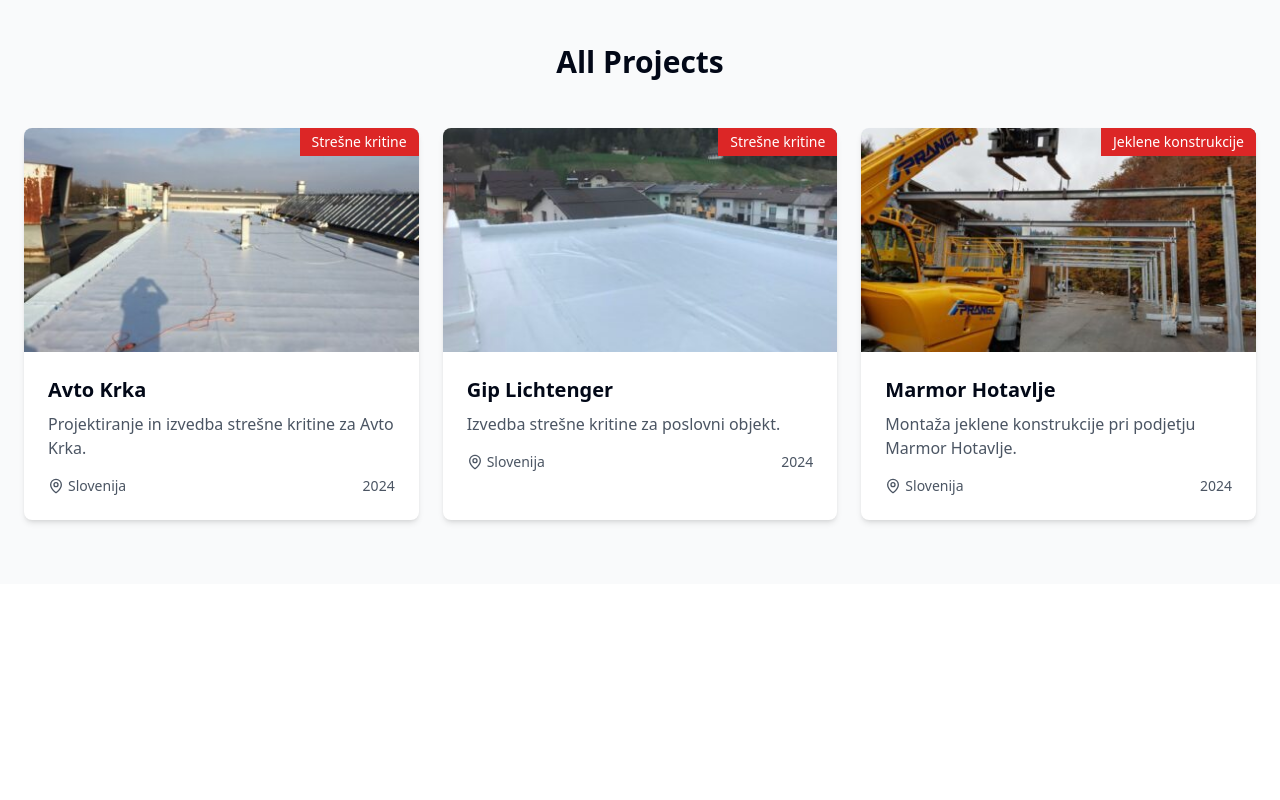
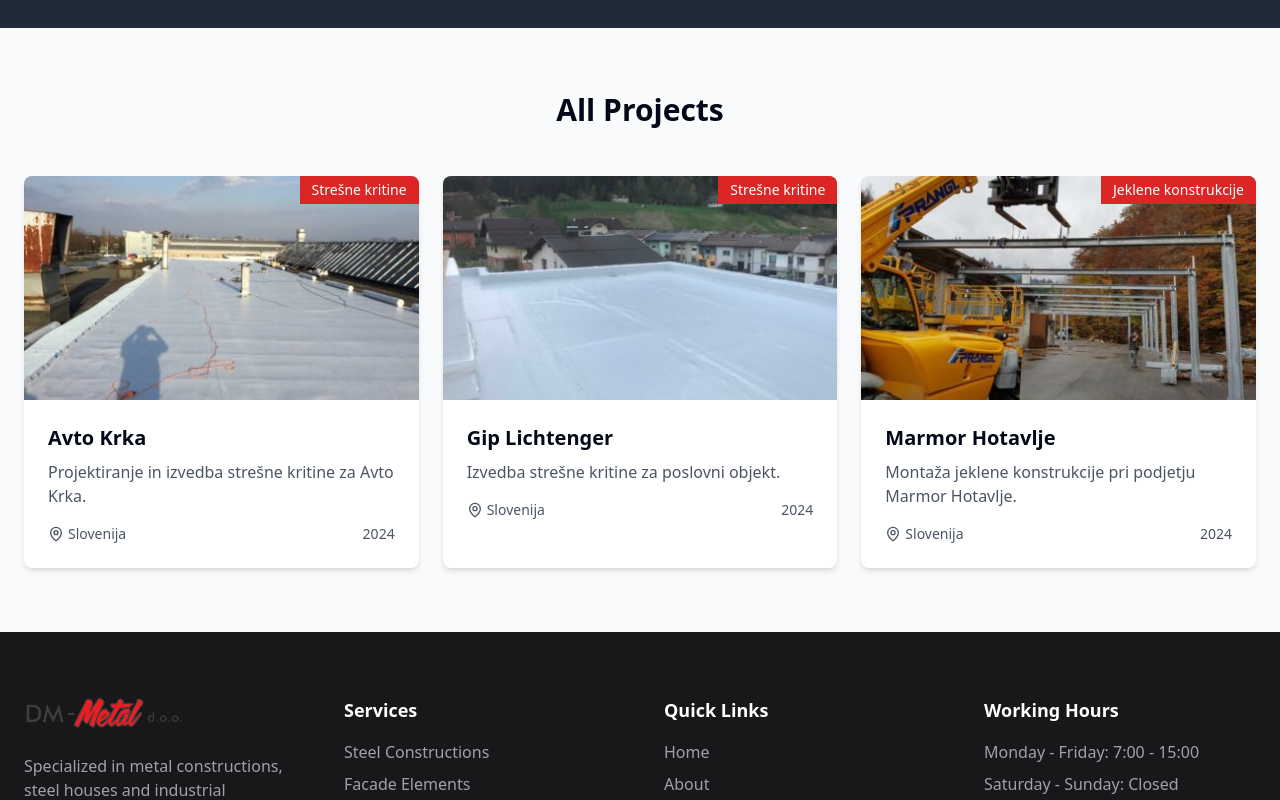
Before and after one commit to TimBlazic/dm-metal, a Next.js app: page /en/storitve/fasadni-elementi in a window 1280 px wide. Shown: the part 2340-3140 px from the top of the page. Before the commit the page ends 2924 px from the top, so only its background shows below. Built offline with nearby package versions, Linux system fonts and the light colour scheme.

Commit message:
small changes

```diff
--- a/app/[lang]/storitve/[service]/client-page.tsx
+++ b/app/[lang]/storitve/[service]/client-page.tsx
@@ -186,7 +186,7 @@ export default function ServicePageClient({
             </div>
 
             {/* Gallery */}
-            <div className="mt-12">
+            <div className="my-12">
               <div className="flex items-center mb-6">
                 <div className="h-px flex-1 bg-gray-200"></div>
                 <h2 className="text-xl md:text-2xl font-bold px-4">
@@ -332,8 +332,9 @@ export default function ServicePageClient({
           </h2>
           <div className="grid grid-cols-1 md:grid-cols-2 lg:grid-cols-3 gap-6">
             {bottomProjects.map((project) => (
-              <div
+              <Link
                 key={project.id}
+                href={`/${params.lang}/reference/${project.id}`}
                 className="group bg-white rounded-lg overflow-hidden shadow-md hover:shadow-lg transition-shadow"
               >
                 <div className="relative h-48 md:h-56">
@@ -364,11 +365,13 @@ export default function ServicePageClient({
                     </span>
                   </div>
                 </div>
-              </div>
+              </Link>
             ))}
           </div>
         </div>
       </section>
+
+      <Footer />
     </div>
   );
 }
```
